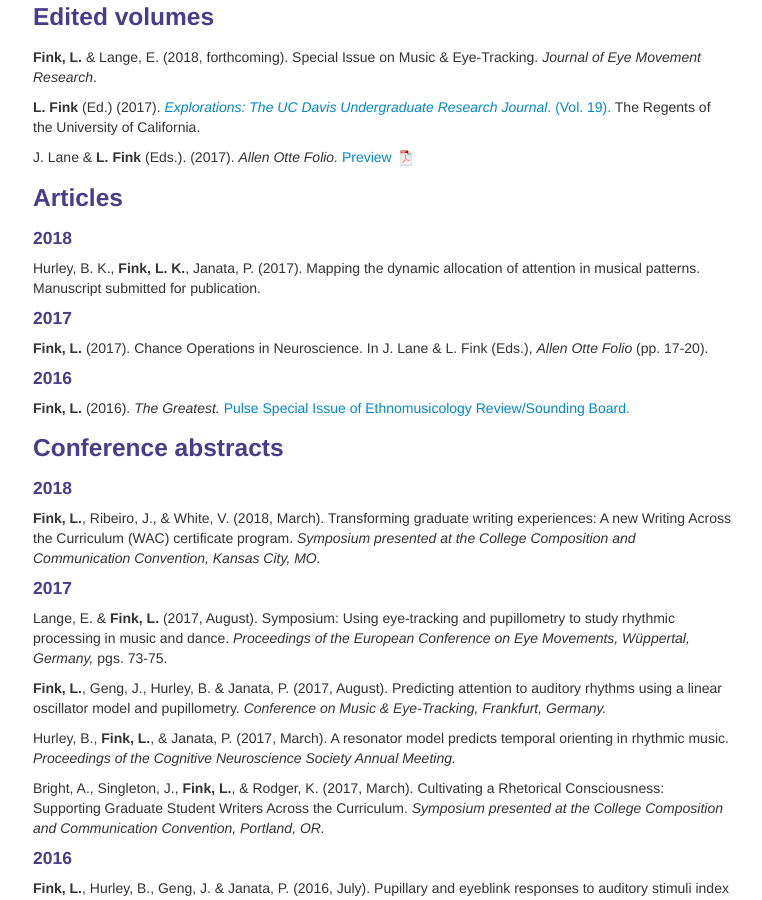
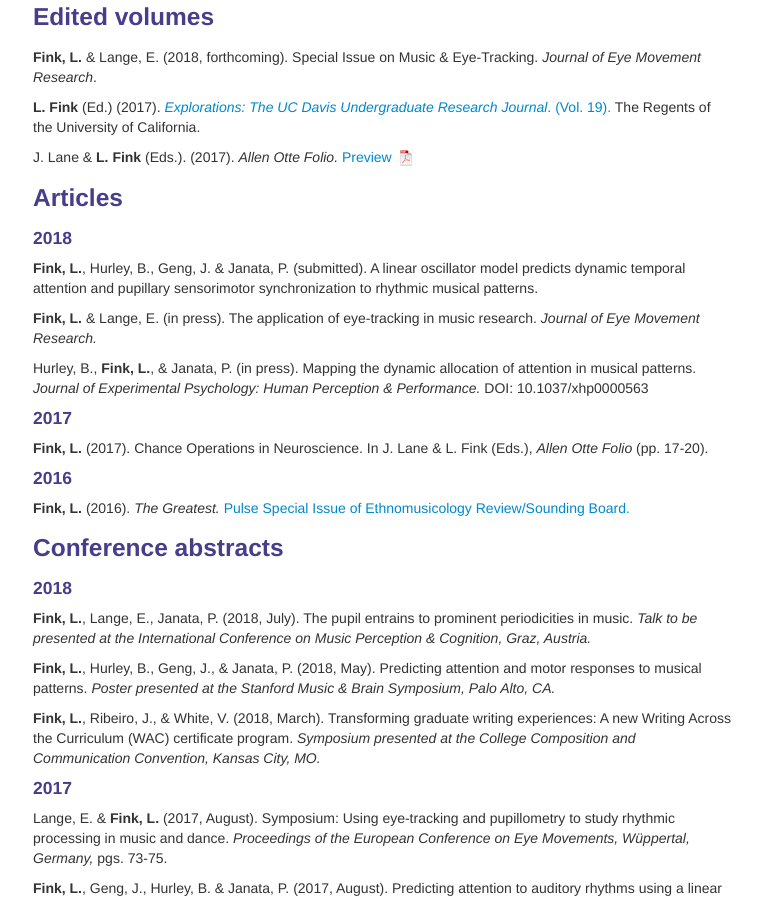
Before and after one commit to lkfink/lkfink.github.io, a Jekyll site: the page built from pages/pubs.md, in a window 1280 px wide and 900 px high, scrolled down 217 px. Shown: the whole window, without its empty margins (257-1019 px from the left). Built offline with Jekyll 4.4.1, drawn with Linux system fonts in a browser that asks for light colours.

Commit message:
update 2018 pubs and abstracts

```diff
--- a/pages/pubs.md
+++ b/pages/pubs.md
@@ -47,7 +47,12 @@ J. Lane & **L. Fink** (Eds.). (2017). *Allen Otte Folio.* [Preview ![Program as
 ### <a name="articles"></a>Articles
 
 #### 2018
-Hurley, B. K., **Fink, L. K.**, Janata, P. (2017). Mapping the dynamic allocation of attention in musical patterns. Manuscript submitted for publication.
+
+**Fink, L.**, Hurley, B., Geng, J. & Janata, P. (submitted). A linear oscillator model predicts dynamic temporal attention and pupillary sensorimotor synchronization to rhythmic musical patterns.
+
+**Fink, L.** & Lange, E. (in press). The application of eye-tracking in music research. *Journal of Eye Movement Research.*
+
+Hurley, B., **Fink, L.**, & Janata, P. (in press). Mapping the dynamic allocation of attention in musical patterns. *Journal of Experimental Psychology: Human Perception & Performance.* DOI: 10.1037/xhp0000563
 
 #### 2017
 **Fink, L.** (2017). Chance Operations in Neuroscience.  In J. Lane & L. Fink (Eds.), *Allen Otte Folio* (pp. 17-20).
@@ -63,6 +68,11 @@ Hurley, B. K., **Fink, L. K.**, Janata, P. (2017). Mapping the dynamic allocatio
 ### <a name="abstracts"></a>Conference abstracts
 
 #### 2018
+
+**Fink, L.**, Lange, E., Janata, P. (2018, July). The pupil entrains to prominent periodicities in music. *Talk to be presented at the International Conference on Music Perception & Cognition, Graz, Austria.*
+
+**Fink, L.**, Hurley, B., Geng, J., & Janata, P. (2018, May). Predicting attention and motor responses to musical patterns. *Poster presented at the Stanford Music & Brain Symposium, Palo Alto, CA.*
+
 **Fink, L.**, Ribeiro, J., & White, V. (2018, March). Transforming graduate writing experiences: A new Writing Across the Curriculum (WAC) certificate program. *Symposium presented at the College Composition and Communication Convention, Kansas City, MO.*
 
 #### 2017
```
